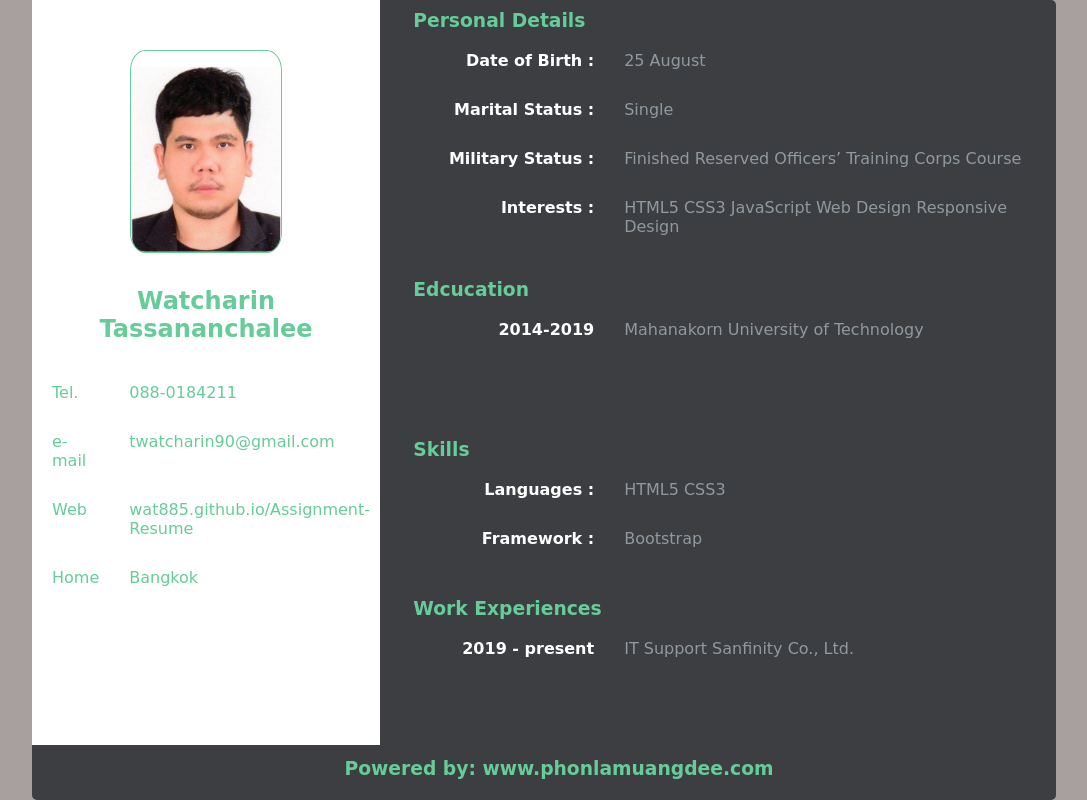
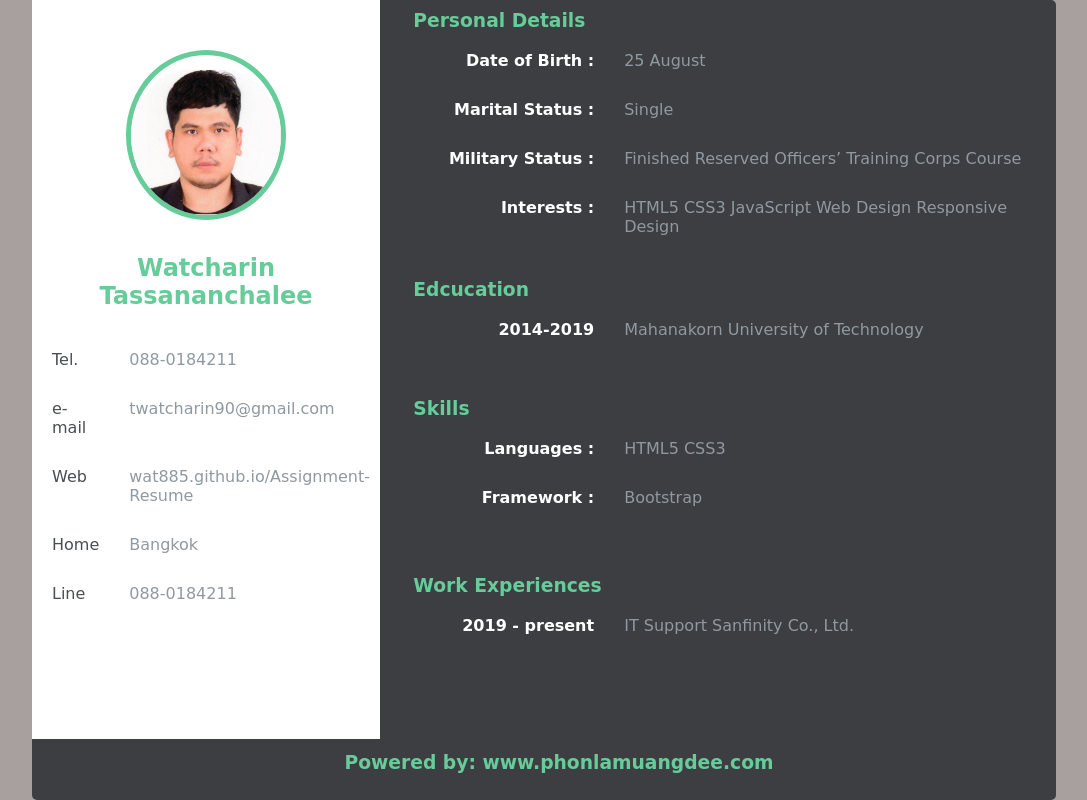
Before and after one commit to wat885/Assignment-Resume, a plain HTML site: page index.html in a window 1280 px wide. Shown: the whole page, without its empty margins (96-1183 px from the left). Drawn offline with Linux system fonts and the light colour scheme; a web font is replaced by a local one.

Commit message:
update picture

```diff
--- a/index.html
+++ b/index.html
@@ -13,17 +13,19 @@
 <body>
     <div class="container">
         <header>
-            <img src="Capture.JPG" alt="">
+            <img src="test.PNG" alt="">
             <h2>Watcharin Tassananchalee</h2>
             <div class="profile-container">
-                <div>Tel.</div>
-                <div>088-0184211</div>
-                <div>e-mail</div>
-                <div>twatcharin90@gmail.com</div>
-                <div>Web</div>
-                <div>wat885.github.io/Assignment-Resume</div>
-                <div>Home</div>
-                <div>Bangkok</div>
+                <div class="l">Tel.</div>
+                <div class="r">088-0184211</div>
+                <div class="l">e-mail</div>
+                <div class="r">twatcharin90@gmail.com</div>
+                <div class="l">Web</div>
+                <div class="r">wat885.github.io/Assignment-Resume</div>
+                <div class="l">Home</div>
+                <div class="r">Bangkok</div>
+                <div class="l">Line</div>
+                <div class="r">088-0184211</div>
             </div>
             <!-- <p>Tel. 088-0184211</p>
             <p>E-mail: twatcharin90@gmail.com</p> -->
--- a/index44.css
+++ b/index44.css
@@ -16,7 +16,7 @@ body {
     margin-left: 10%;
     margin-right: 10%;
     grid-template-columns: 1fr 1fr 1fr;
-    grid-template-rows: 2fr 1.5fr 1.5fr 1.5fr 0.5fr ;
+    grid-template-rows: 2fr 1fr 1.5fr 1.5fr 0.5fr ;
     grid-template-areas:
         "header main main"
         "header content1 content1"
@@ -32,8 +32,8 @@ body {
 
 img{
     width: 150px;
-    border-radius: 10%;
-    border: 1px solid #66cc99;
+    border-radius: 50%;
+    border: 5px solid #66cc99;
     padding-top: 10px;
 }
 
@@ -47,11 +47,16 @@ img{
     padding-left: 10px;
  }
 
- .profile-container div {
-
+.profile-container div {
     padding: 10px 10px;
 }
 
+.l{
+    color: #4a4e51;
+}
+.r{
+    color: #9099a0;
+}
 
 header {
     background-color: #fff;
```
